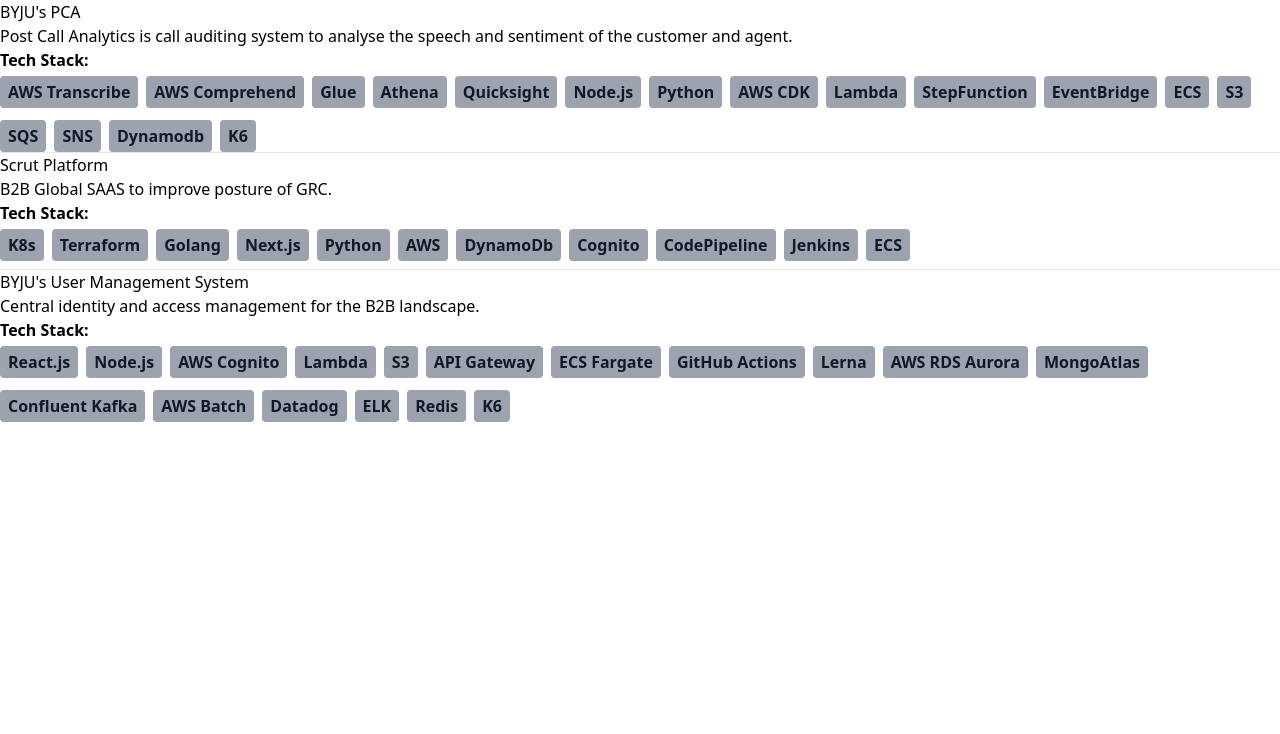
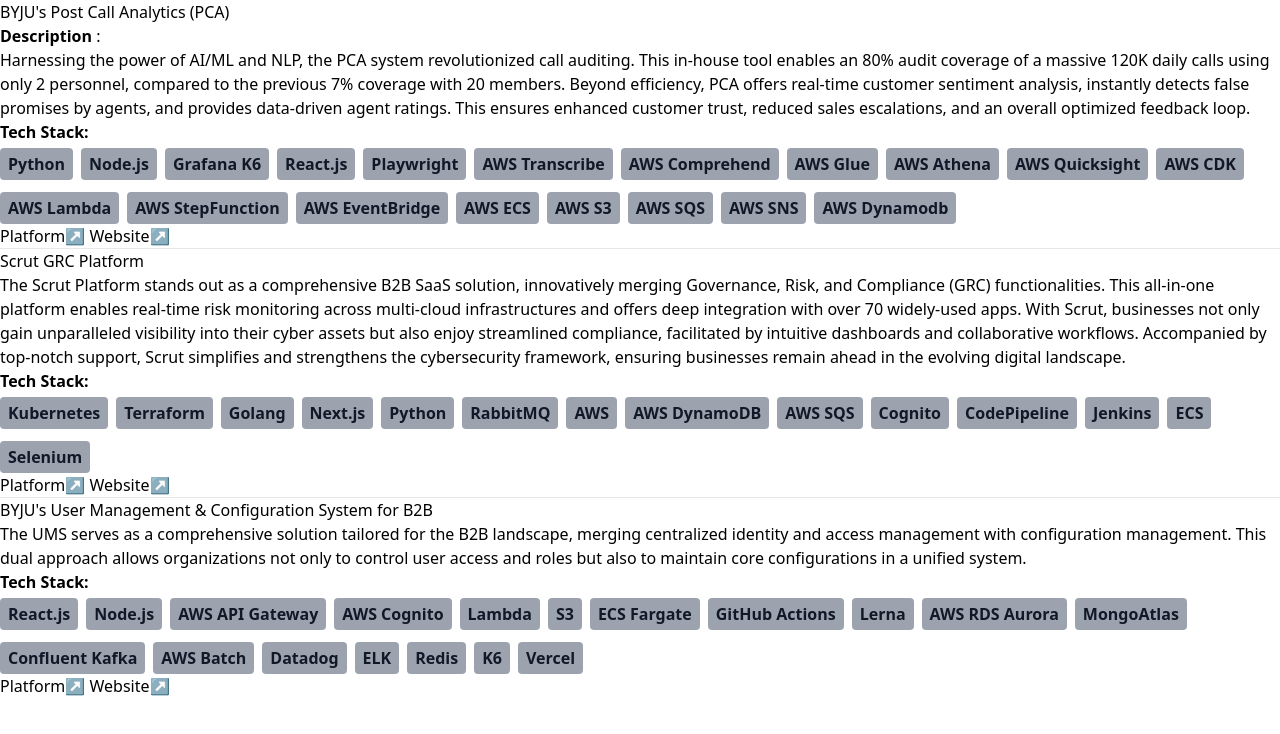
Before and after one commit to kartikmanimuthu/kartikmanimuthu, a Next.js app: page /projects in a window 1280 px wide. Shown: the top 734 px of the page. Built offline with nearby package versions, Linux system fonts and the light colour scheme.

Commit message:
feat: added suport for projects

```diff
--- a/pages/about.mdx
+++ b/pages/about.mdx
@@ -22,10 +22,10 @@
 
 Feel free to reach out to me. I'm always open for professional discourse.
 
-## Skills 💼
+## Skills 💻
 
 <Badge data={technicalSkills} />
 
-## Organizations 🏦
+## Organizations 💼
 
 <WorkExpTimeline data={workExperience} />
--- a/pages/index.mdx
+++ b/pages/index.mdx
@@ -17,11 +17,11 @@
 
 ## Achievements 🏆
 
-- 💰 Optimised Byju's AWS cost by monthly saving of ~$11,2000
-- 📈 Reduced the production incident by 70% by implementing APM monitoring and alerting tools.
+- 💰 Optimised Byju's AWS cost by monthly saving of ~$11,2000 [↗](https://aws.amazon.com/solutions/case-studies/byjus-case-study)
+- 📈 Reduced the production incident by 70% by implementing APM monitoring and alerting tools. [↗](https://coralogix.com/case-studies/byjus/)
 - 🛡️ Protected the Infrastructure for BYJU's Fifa Worldcup Sponsorship by onboarding WAF.
-- 🚀 Scaling Strategies of Infrastructure for BYJU's Andra Pradesh Government launch from 100 rps to 300 rps with p95 in 300ms
-- 🌍 Led the Global Deployment of Scrut SAAS solutions across Europe and US markets.
+- 🚀 Scaling Strategies of Infrastructure for BYJU's Andra Pradesh Government launch from 100 rps to 300 rps with p95 in 300ms [↗](https://indiaeducationdiary.in/byjus-launches-one-of-its-largest-not-for-profit-initiatives-with-andhra-pradesh-government-impacting-31-lakh-students-and-2-lakh-teachers)
+- 🌍 Led the Global Deployment of Scrut SAAS solutions across Europe and US markets. [↗](https://www.business-standard.com/article/companies/scrut-raises-3-mn-in-seed-funding-led-by-lightspeed-endiya-partners-122020300774_1.html)
 - 👥 Build and scaled NextGen Team to 18 members.
 
 ---
--- a/pages/projects.mdx
+++ b/pages/projects.mdx
@@ -6,63 +6,76 @@
 
 import Badge from "../components/Badge";
 
-### BYJU's PCA
+### BYJU's Post Call Analytics (PCA)
 
-Post Call Analytics is call auditing system to analyse the speech and sentiment of the customer and agent.
+**Description** :
+
+Harnessing the power of AI/ML and NLP, the PCA system revolutionized call auditing. This in-house tool enables an 80% audit coverage of a massive 120K daily calls using only 2 personnel, compared to the previous 7% coverage with 20 members. Beyond efficiency, PCA offers real-time customer sentiment analysis, instantly detects false promises by agents, and provides data-driven agent ratings. This ensures enhanced customer trust, reduced sales escalations, and an overall optimized feedback loop.
 
 **Tech Stack:**
 
 <Badge
   data={[
+    "Python",
+    "Node.js",
+    "Grafana K6",
+    "React.js",
+    "Playwright",
     "AWS Transcribe",
     "AWS Comprehend",
-    "Glue",
-    "Athena",
-    "Quicksight",
-    "Node.js",
-    "Python",
+    "AWS Glue",
+    "AWS Athena",
+    "AWS Quicksight",
     "AWS CDK",
-    "Lambda",
-    "StepFunction",
-    "EventBridge",
-    "ECS",
-    "S3",
-    "SQS",
-    "SNS",
-    "Dynamodb",
-    "K6",
+    "AWS Lambda",
+    "AWS StepFunction",
+    "AWS EventBridge",
+    "AWS ECS",
+    "AWS S3",
+    "AWS SQS",
+    "AWS SNS",
+    "AWS Dynamodb",
   ]}
 />
 
+[Platform↗](https://pca.byjusorders.com)
+[Website↗](https://byjus.com/)
+
 ---
 
-### Scrut Platform
+### Scrut GRC Platform
 
-B2B Global SAAS to improve posture of GRC.
+The Scrut Platform stands out as a comprehensive B2B SaaS solution, innovatively merging Governance, Risk, and Compliance (GRC) functionalities. This all-in-one platform enables real-time risk monitoring across multi-cloud infrastructures and offers deep integration with over 70 widely-used apps. With Scrut, businesses not only gain unparalleled visibility into their cyber assets but also enjoy streamlined compliance, facilitated by intuitive dashboards and collaborative workflows. Accompanied by top-notch support, Scrut simplifies and strengthens the cybersecurity framework, ensuring businesses remain ahead in the evolving digital landscape.
 
 **Tech Stack:**
 
 <Badge
   data={[
-    "K8s",
+    "Kubernetes",
     "Terraform",
     "Golang",
     "Next.js",
     "Python",
+    "RabbitMQ",
     "AWS",
-    "DynamoDb",
+    "AWS DynamoDB",
+    "AWS SQS",
     "Cognito",
     "CodePipeline",
     "Jenkins",
     "ECS",
+    "Selenium",
   ]}
 />
 
+[Platform↗](https://app.scrut.io)
+[Website↗](https://www.scrut.io)
+
 ---
 
-### BYJU's User Management System
+### BYJU's User Management & Configuration System for B2B
 
-Central identity and access management for the B2B landscape.
+The UMS serves as a comprehensive solution tailored for the B2B landscape, merging centralized identity and access management with configuration management. This dual approach allows organizations not only to control user access and roles but also to maintain core configurations in a unified system.
 
 **Tech Stack:**
 
@@ -70,10 +83,10 @@
   data={[
     "React.js",
     "Node.js",
+    "AWS API Gateway",
     "AWS Cognito",
     "Lambda",
     "S3",
-    "API Gateway",
     "ECS Fargate",
     "GitHub Actions",
     "Lerna",
@@ -85,5 +98,9 @@
     "ELK",
     "Redis",
     "K6",
+    "Vercel",
   ]}
 />
+
+[Platform↗](https://users.byjusorders.com)
+[Website↗](https://byjus.com/)
```
